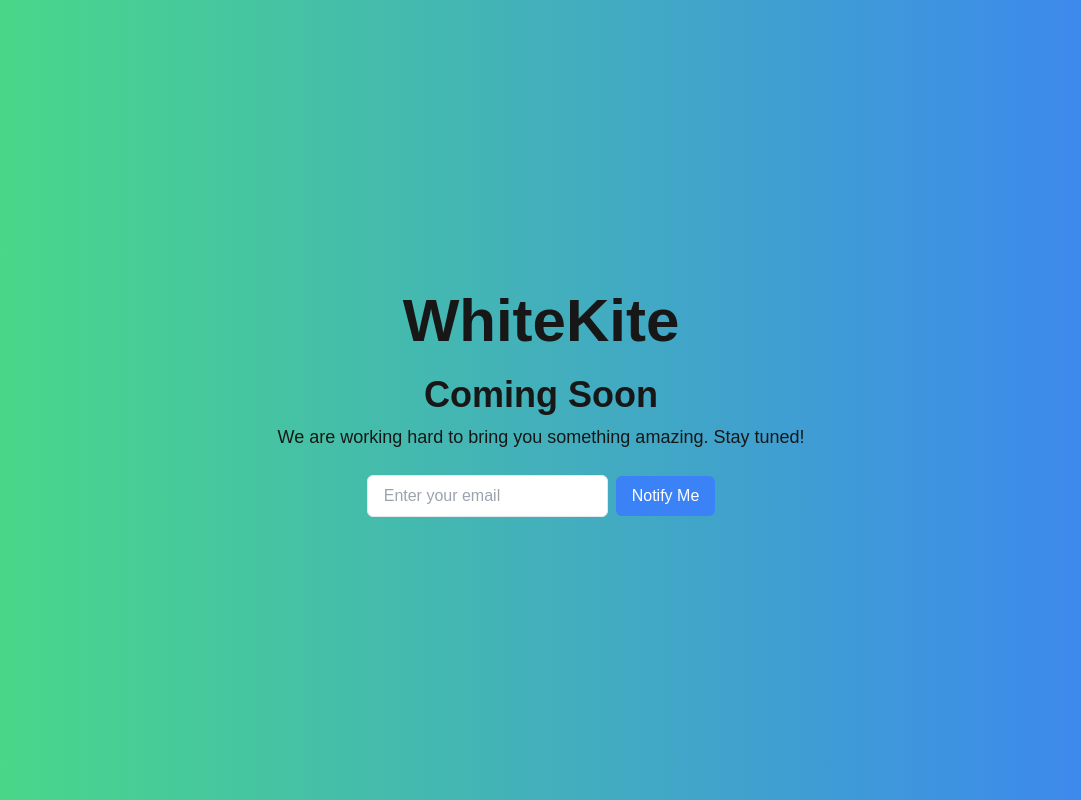
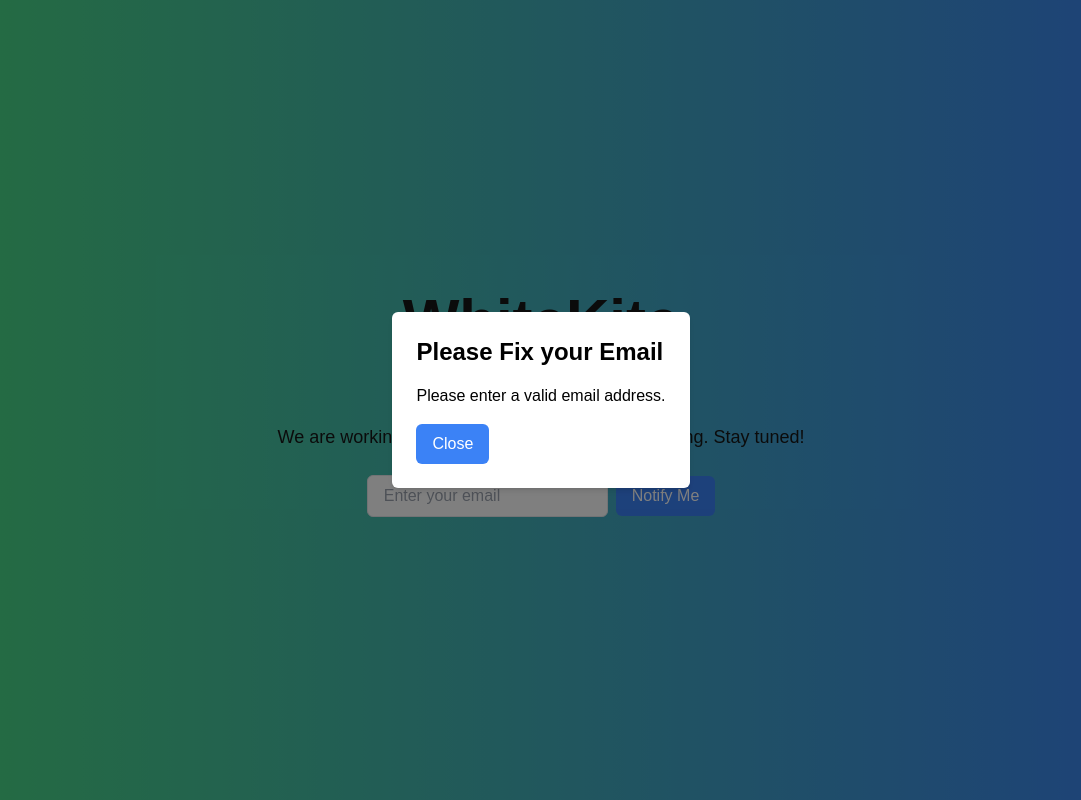
Before and after one commit to prio101/demo-work, a Next.js app: page / in a window 1280 px wide. Both pictures are taken after a click on the button "Notify Me". Shown: the whole page, without its empty margins (99-1180 px from the left). Built offline with nearby package versions, Linux system fonts and the light colour scheme.

Commit message:
style: added the styles

```diff
--- a/pages/index.tsx
+++ b/pages/index.tsx
@@ -14,11 +14,12 @@ export default function Home() {
       if (!emailValue || !emailPattern.test(emailValue)) {
         setData("Please enter a valid email address.");
         setNoticeType('error');
-        return;
+        setShowModal(showModal => !showModal);
       }
       else{
         (emailInput as HTMLInputElement).value = "";
         setShowModal(showModal => !showModal);
+        setNoticeType('success');
         setData('You will be notified once we launch.')
       }
     }
@@ -71,9 +72,9 @@ export default function Home() {
       {showModal && (
       <div className="fixed inset-0 flex items-center justify-center bg-black bg-opacity-50 transition-opacity duration-300">
         <div className="bg-white p-6 rounded-md shadow-md">
-        <h2 className="text-black text-2xl font-bold mb-4">{noticeType == 'success' ? 'Thank you!' : 'Please Fix your Email' }</h2>
+        <h2 className="text-black text-2xl font-bold mb-4">{noticeType == 'error' ? 'Please Fix your Email' : 'Thank You' }</h2>
         <p className="mb-4 text-black">{data}</p>
-        <button onClick={handleClick} className="px-4 py-2 bg-blue-500 text-white rounded-md">
+        <button onClick={() => setShowModal(false)} className="px-4 py-2 bg-blue-500 text-white rounded-md">
           Close
         </button>
         </div>
```
